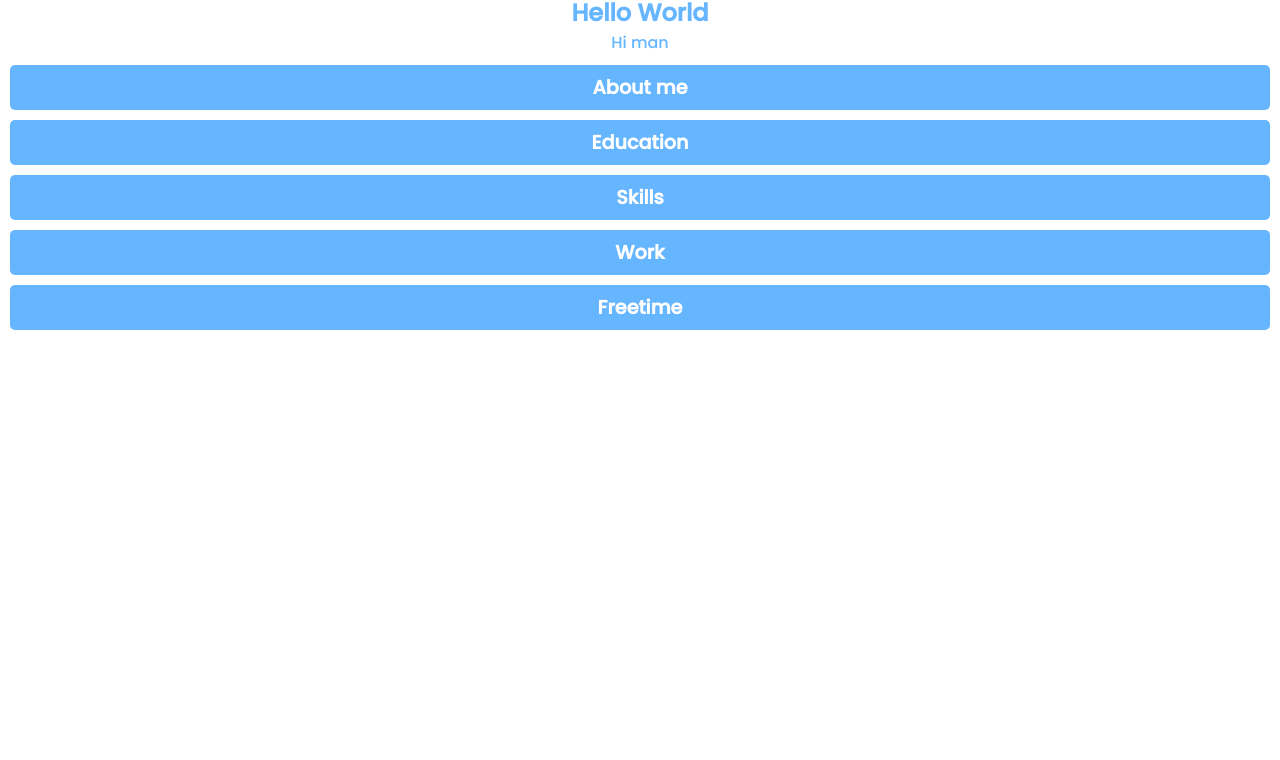
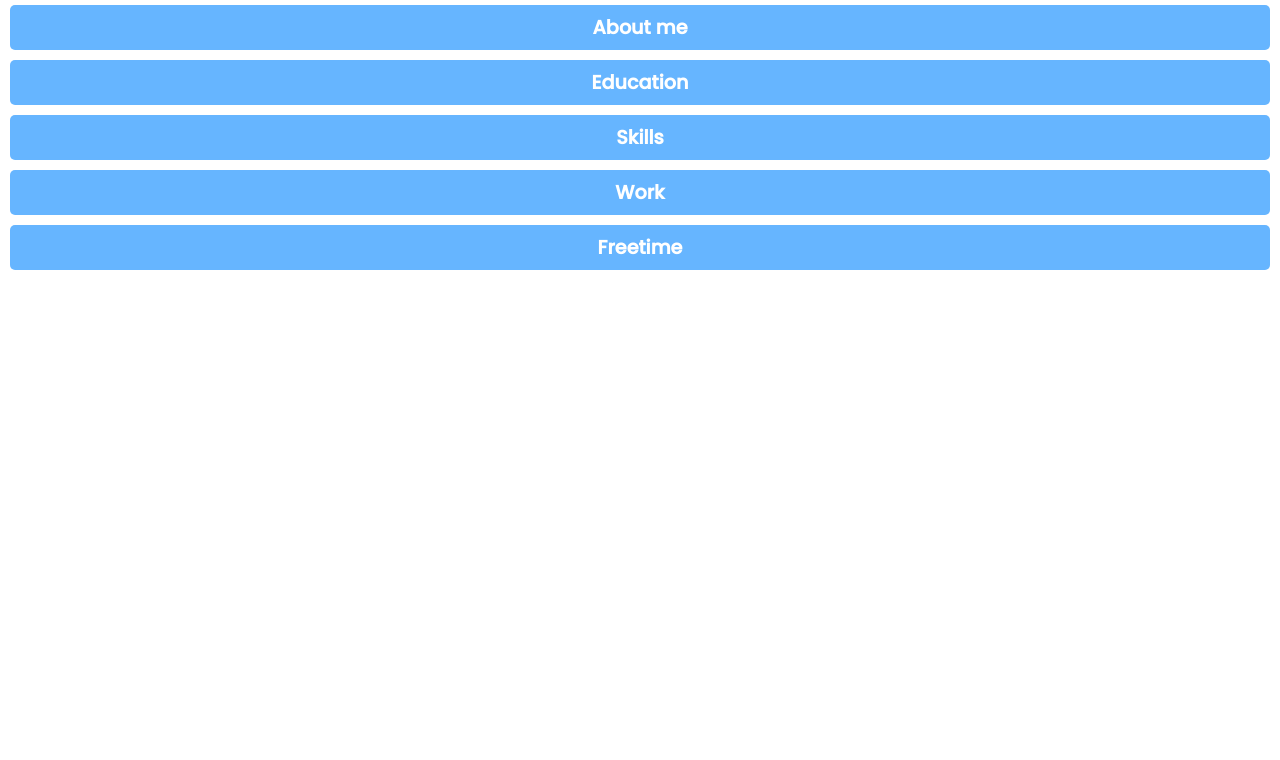
Before and after one commit to KarelSmola/CV-tiles, a plain HTML site: page index.html in a window 1280 px wide. Shown: the part 40-800 px from the top of the page. Drawn offline with Linux system fonts and the light colour scheme.

Commit message:
h2 and p tag were removed

```diff
--- a/index.html
+++ b/index.html
@@ -17,8 +17,6 @@
   <body>
     <div class="main-tile">
       <h2>Karel Smola</h2>
-      <h2>Hello World</h2>
-      <p>Hi man</p>
 
       <button>About me</button>
       <div class="content">
```
